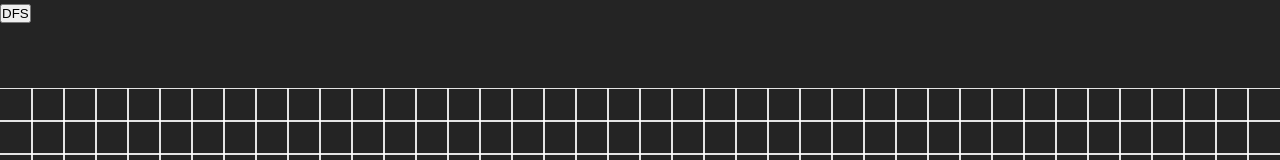
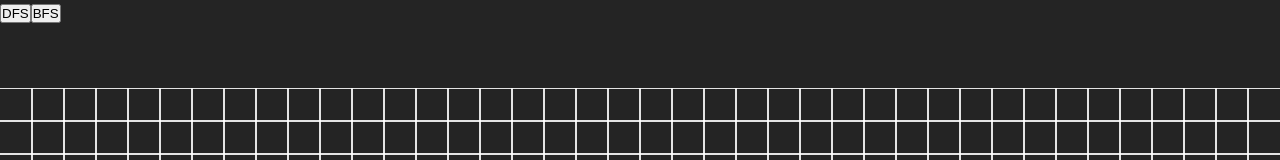
Before and after one commit to jzou9125/pathfinder, a React (Vite) app: page / in a window 1280 px wide. Shown: the top 160 px of the page. Built offline with nearby package versions, Linux system fonts and the light colour scheme.

Commit message:
increased sensitivity for removal of visited class

```diff
--- a/src/Node/Node.tsx
+++ b/src/Node/Node.tsx
@@ -26,6 +26,6 @@ const Node = ({
     : isVisited
     ? "visited"
     : "";
-  return <div className={`node ${extraClassName}`}> </div>;
+  return <div className={`node ${extraClassName}`}></div>;
 };
 export default Node;
--- a/src/PathFinder.tsx
+++ b/src/PathFinder.tsx
@@ -50,7 +50,6 @@ function PathFinder() {
   }, [start, target]);
 
   useEffect(() => {
-    anime.set(".visited", { backgroundColor: "transparent" });
     setStart([Math.floor(rows / 3), Math.floor(columns / 3)]);
     setTarget([Math.floor(rows / 3), Math.floor((columns / 3) * 2)]);
   }, [rows, columns]);
@@ -58,6 +57,10 @@ function PathFinder() {
   useEffect(() => {
     const resizeListener = () => {
       if (ref.current !== null) {
+        anime.set(".visited", { backgroundColor: "transparent" });
+        document.querySelectorAll("*").forEach((e) => {
+          e.classList.remove("visited");
+        });
         setRows(Math.floor(ref.current.clientHeight / square_size));
         setColumns(Math.floor(ref.current.clientWidth / square_size));
       }
@@ -94,9 +97,9 @@ function PathFinder() {
       <div id="container">
         <nav>
           <button onClick={() => DFS({ grid, setGrid, start, target })}>
-            {" "}
             DFS
           </button>
+          <button> BFS </button>
         </nav>
         <div className="graph-container" ref={ref}>
           {grid.map((row, x) =>
```
